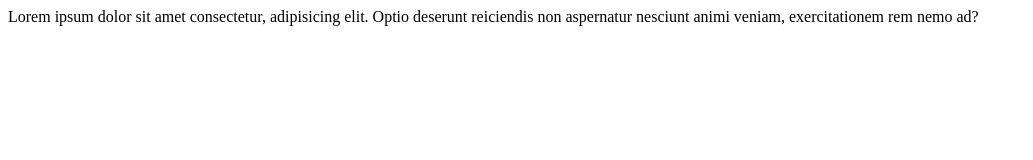
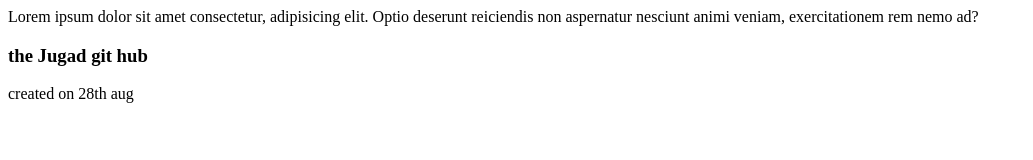
Before and after one commit to AmarRajYek/amar-degree, a plain HTML site: page Demogit1/index.html in a window 1280 px wide. Shown: the whole page, without its empty margins (0-1033 px from the left). Drawn offline with Linux system fonts and the light colour scheme.

Commit message:
added h3 and para

```diff
--- a/Demogit1/index.html
+++ b/Demogit1/index.html
@@ -1 +1,3 @@
 <p>Lorem ipsum dolor sit amet consectetur, adipisicing elit. Optio deserunt reiciendis non aspernatur nesciunt animi veniam, exercitationem rem nemo ad?</p>
+<h3>the Jugad git hub</h3>
+<p>created on 28th aug</p>
```
